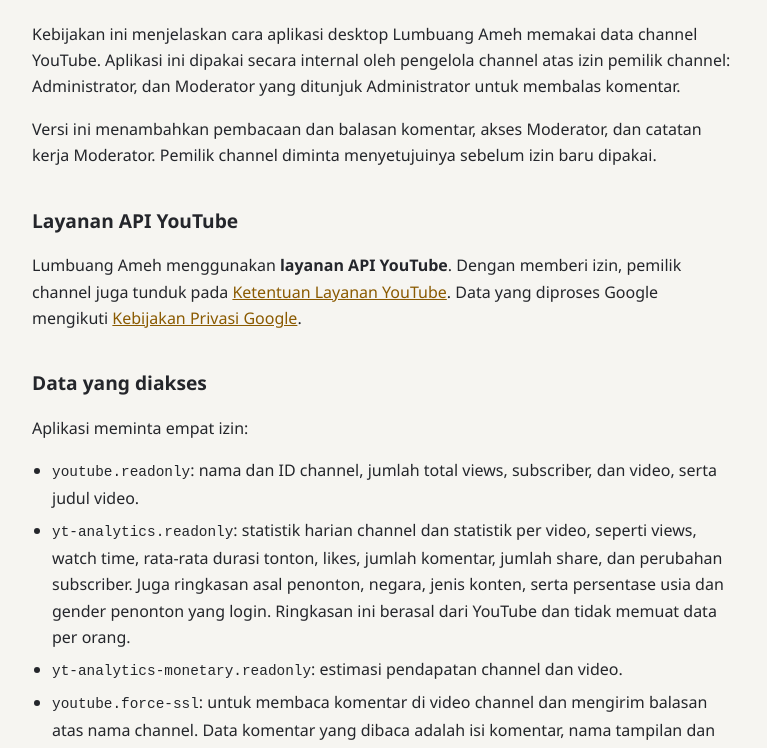
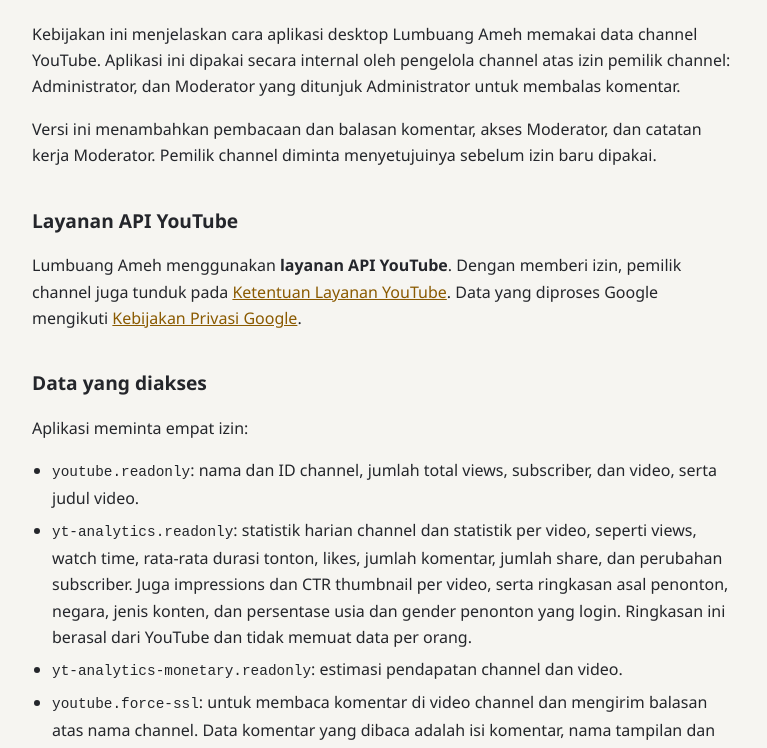
Before and after one commit to crezzvfx/crezzvfx.github.io, a plain HTML site: page privasi.html in a window 1280 px wide. Shown: the part 197-945 px from the top of the page, without its empty margins (256-1023 px from the left). Drawn offline with Linux system fonts and the light colour scheme.

Commit message:
Add files via upload

```diff
--- a/privasi.html
+++ b/privasi.html
@@ -28,7 +28,7 @@
       <p>Aplikasi meminta empat izin:</p>
       <ul>
         <li><code>youtube.readonly</code>: nama dan ID channel, jumlah total views, subscriber, dan video, serta judul video.</li>
-        <li><code>yt-analytics.readonly</code>: statistik harian channel dan statistik per video, seperti views, watch time, rata-rata durasi tonton, likes, jumlah komentar, jumlah share, dan perubahan subscriber. Juga ringkasan asal penonton, negara, jenis konten, serta persentase usia dan gender penonton yang login. Ringkasan ini berasal dari YouTube dan tidak memuat data per orang.</li>
+        <li><code>yt-analytics.readonly</code>: statistik harian channel dan statistik per video, seperti views, watch time, rata-rata durasi tonton, likes, jumlah komentar, jumlah share, dan perubahan subscriber. Juga impressions dan CTR thumbnail per video, serta ringkasan asal penonton, negara, jenis konten, dan persentase usia dan gender penonton yang login. Ringkasan ini berasal dari YouTube dan tidak memuat data per orang.</li>
         <li><code>yt-analytics-monetary.readonly</code>: estimasi pendapatan channel dan video.</li>
         <li><code>youtube.force-ssl</code>: untuk membaca komentar di video channel dan mengirim balasan atas nama channel. Data komentar yang dibaca adalah isi komentar, nama tampilan dan ID channel penulisnya, waktu, video tempat komentar ditulis, dan siapa yang sudah membalas.</li>
       </ul>
@@ -65,6 +65,7 @@
         <li>Catatan statistik publik per menit: dihapus setelah 7 hari.</li>
         <li>Judul dan statistik video yang tidak diperbarui: dihapus setelah 30 hari.</li>
         <li>Ringkasan asal penonton, negara, jenis konten, usia, dan gender yang tidak diperbarui: dihapus setelah 30 hari.</li>
+        <li>Impressions dan CTR thumbnail per video per hari: dihapus setelah 180 hari.</li>
         <li>Komentar, nama penulis, dan judul video di daftar komentar yang tidak diperbarui: dihapus setelah 30 hari.</li>
         <li>Teks balasan yang dikirim lewat aplikasi dan ID komentarnya: dihapus setelah 30 hari. Waktu dan jumlah balasan tetap disimpan.</li>
         <li>ID komentar di catatan kerja Moderator: dihapus setelah 30 hari. Waktu dan jumlah pekerjaan tetap disimpan.</li>
```
